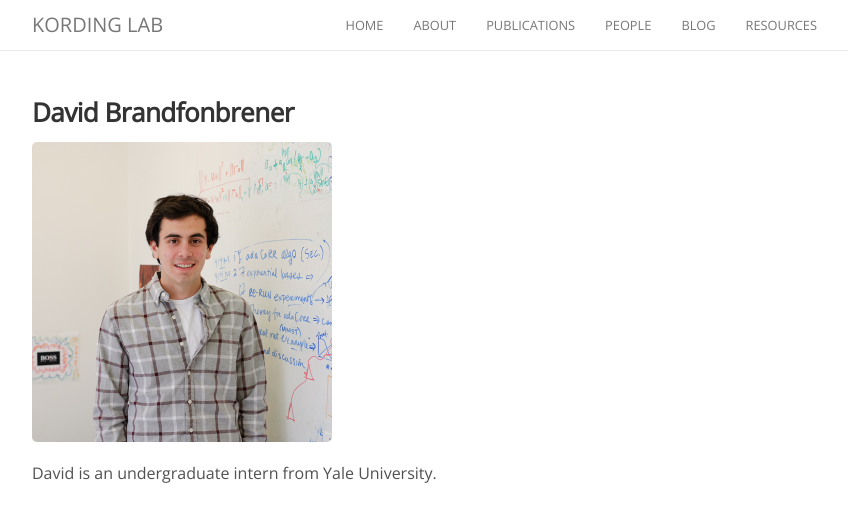
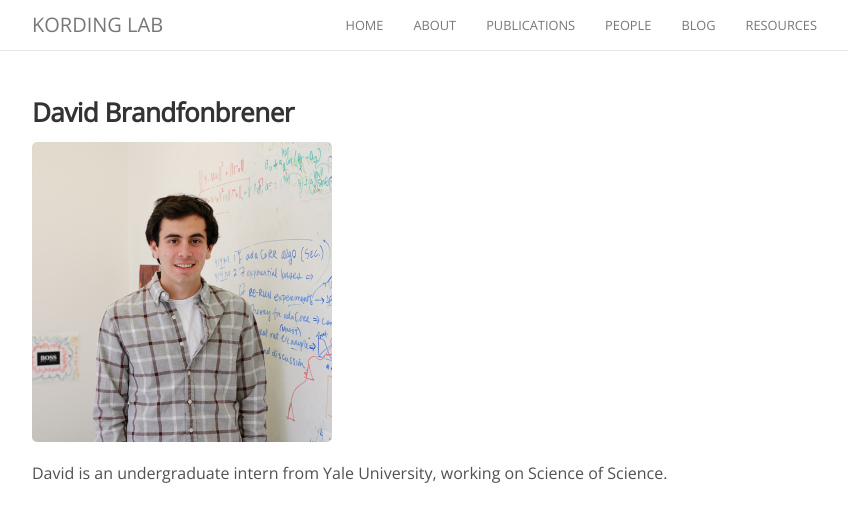
Before and after one commit to KordingLab/KordingLab.github.io, a Jekyll site: the page built from _people/david_brandfonbrener.md, in a window 1280 px wide. Shown: the top 522 px of the page, without its empty margins (223-1071 px from the left). Built offline with Jekyll 4.4.1, drawn with Linux system fonts in a browser that asks for light colours; nearby versions of some CDN libraries; comment, search, counter and statistics services are not loaded.

Commit message:
edited David markdown

```diff
--- a/_people/david_brandfonbrener.md
+++ b/_people/david_brandfonbrener.md
@@ -8,4 +8,4 @@ joined: 2016
 
 <img width="300" src="{{site.baseurl}}/images/people/{{page.avatar}}" data-action="zoom">
 
-David is an undergraduate intern from Yale University.
+David is an undergraduate intern from Yale University, working on Science of Science.
```
